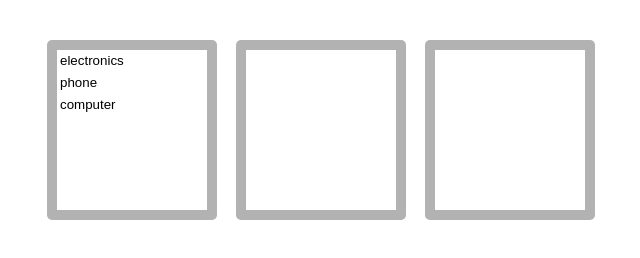
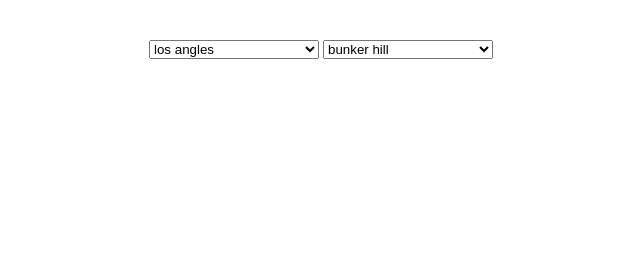
Before and after one commit to craigcosmo/multiselect, a plain HTML site: page index.html in a window 1280 px wide. Shown: the whole page, without its empty margins (319-959 px from the left). Drawn offline with nearby package versions, Linux system fonts and the light colour scheme.

Commit message:
update
add ind attr

```diff
--- a/index.html
+++ b/index.html
@@ -3,84 +3,48 @@
 <head>
 	<title></title>
 	<meta http-equiv="Content-Type" content="text/html; charset=utf-8" />
-	<script src="https://ajax.googleapis.com/ajax/libs/jquery/1.9.0/jquery.min.js"></script>
+
+	<script src="https://ajax.googleapis.com/ajax/libs/jquery/2.1.3/jquery.min.js"></script>
 	<script type="text/javascript" src="js/multiSelect.js"></script>
+
 	<script type="text/javascript">
 	$(function(){
-		$('#catform').multiSelect(':');
+		$('#catform').multiSelect();
 	});
 	</script>
 	<style type="text/css">
-	#catform{
-		text-align: center;
-		width: 600px;
-		margin: 40px auto;
-	}
-	select{
-		width: 170px;
-		height: 180px;
-		border: 10px solid rgba(0, 0, 0, 0.3);
-		border-radius: 5px;
-	}
-	option{
-		padding: 3px;
-	}
+		#catform{
+			text-align: center;
+			width: 600px;
+			margin: 40px auto;
+		}
+		select{width: 170px;}
+		option{padding: 3px;}
 	</style>
 </head>
 <body>
 <form id="catform" class="c">
-	<select size="10">
-		<option value="1" >electronics</option>
-		<option value="2" >phone</option>
-		<option value="3" >computer</option>
+	<select ind="0" data-placeholder="Choose a city" name="city" id="city" class="chosen-select city" tabindex="5">
+		<option value="los angles" >los angles</option>
+		<option value="new york" >new york</option>
+		<option value="miami" >miami</option>
+		<option value="dallas" >dallas</option>
 	</select>
-	<select size="10" style="margin:0 15px">
-		<option value="1:1" >TV</option>
-		<option value="1:2" >DVD player & Bluray player</option>
-		<option value="1:3" >Digital camera</option>
 
-		<option value="2:1" >touch screen</option>
-		<option value="2:2" >physical keyboard</option>
-		<option value="2:3" >touch screen and physical keyboard</option>
+	<select ind="1" data-placeholder="Choose a district" name="district" id="district" class="chosen-select district">
+		<option value="los angles-bunker hill" >bunker hill</option>
+		<option value="los angles-arleta" >arleta</option>
+		<option value="los angles-harvard park " >harvard park</option>
 
-		<option value="3:1" >laptop</option>
-		<option value="3:2" >desktop</option>
-		<option value="3:3" >accessories</option>
+		<option value="new york-uppper manhattan" >uppper manhattan</option>
+		<option value="new york-lenox hill" >lenox hill</option>
+		<option value="new york-york ville" >york ville</option>
+
+		<option value="miami-brick well" >brick well </option>
+		<option value="miami-coral way" >coral way</option>
+		<option value="miami-flagami" >flagami</option>
 	</select>
-	<select size="10">
-		<option value="1:1:1" >LCD</option>
-		<option value="1:1:2" >plasma</option>
-		<option value="1:1:3" >LED</option>
-		<option value="1:2:1" >Sony</option>
-		<option value="1:2:2" >JVC</option>
-		<option value="1:2:3" >Toshiba</option>
-		<option value="1:3:1" >Sony</option>
-		<option value="1:3:2" >Nikon</option>
-		<option value="1:3:3" >Canon</option>
 
-		<option value="2:1:1" >apple</option>
-		<option value="2:1:2" >htc</option>
-		<option value="2:1:3" >Samsung</option>
-
-		<option value="2:2:1" >Nokia</option>
-		<option value="2:2:2" >Blackberry</option>
-		<option value="2:2:3" >Samsung</option>
-
-		<option value="2:3:1" >Samsung</option>
-		<option value="2:3:2" >Nokia</option>
-
-		<option value="3:1:1" >Apple</option>
-		<option value="3:1:2" >Sony<option>
-		<option value="3:1:3" >IBM</option>
-
-		<option value="3:2:1" >Apple</option>
-		<option value="3:2:2" >Sony<option>
-		<option value="3:2:3" >IBM</option>
-
-		<option value="3:3:1" >speaker</option>
-		<option value="3:3:2" >webcam<option>
-		<option value="3:3:3" >microphone</option>
-	</select>
 </form>
 </body>
 </html>
```
